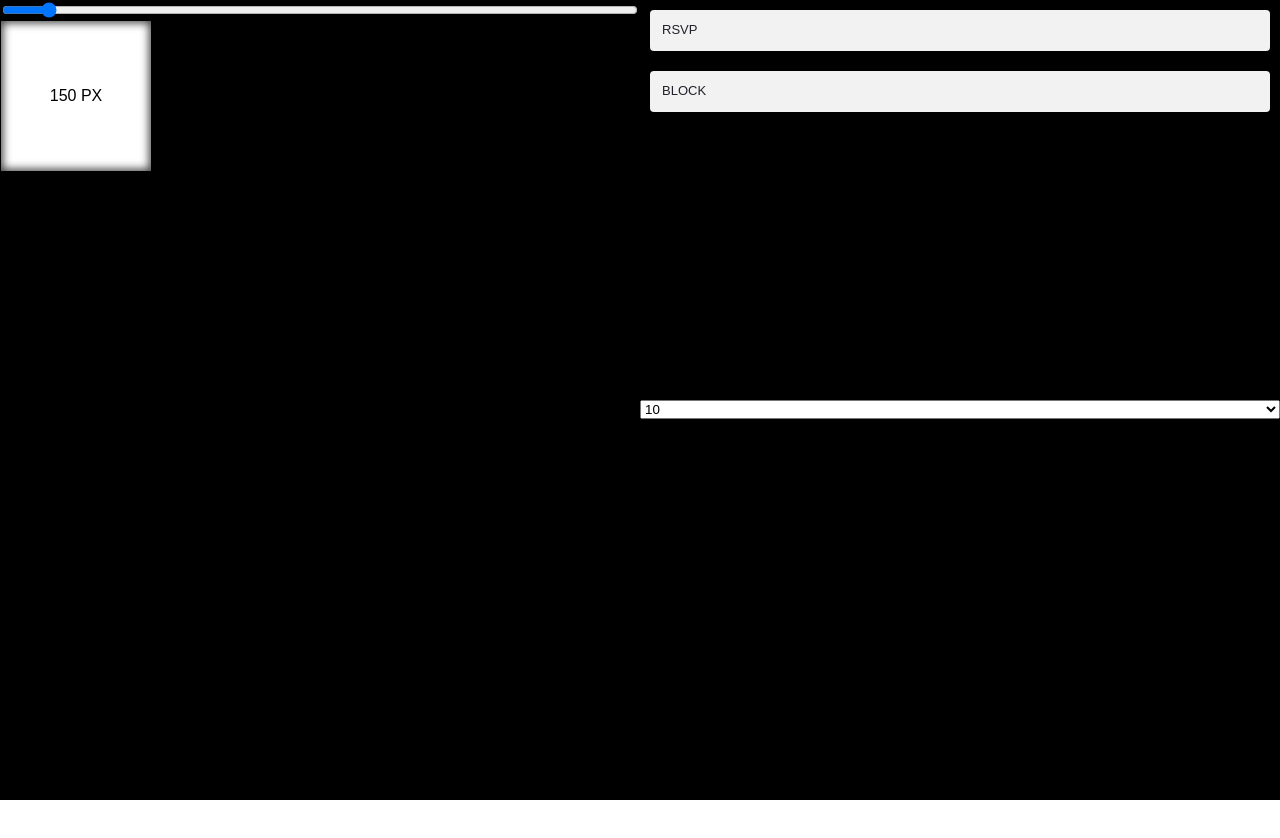
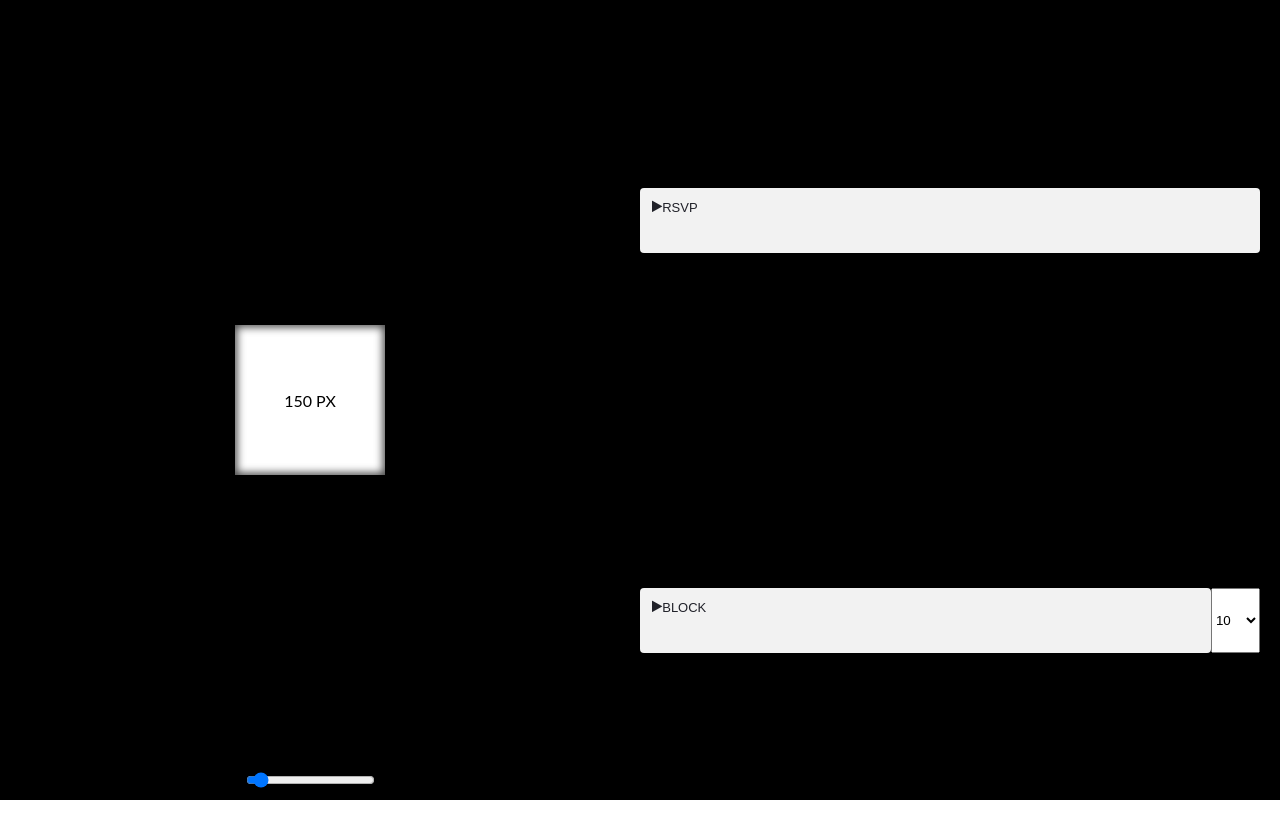
Before and after one commit to adaszyn/rsvp-reader-emulator, a React (Create React App) app: page / in a window 1280 px wide. Before the commit the page ends 800 px from the top, so only its background shows below. Built offline with nearby package versions, Linux system fonts and the light colour scheme.

Commit message:
Styling fixes, Lato font added

```diff
--- a/package.json
+++ b/package.json
@@ -3,6 +3,7 @@
   "version": "0.1.0",
   "private": true,
   "dependencies": {
+    "font-awesome": "^4.7.0",
     "jest-cli": "^20.0.4",
     "pad-left": "^2.1.0",
     "prop-types": "^15.6.0",
--- a/src/components/BlockScreenTest/BlockScreenTest.js
+++ b/src/components/BlockScreenTest/BlockScreenTest.js
@@ -3,8 +3,8 @@ import BlockScreen from "../BlockScreen/BlockScreen";
 import PropTypes from "prop-types";
 import { formatMilisecondsToText } from "../../util/time-util";
 import { countWords } from "../../util/text-util";
-import { roundNumber } from '../../util/number-util'
-import './BlockScreenTest.css'
+import { roundNumber } from "../../util/number-util";
+import "./BlockScreenTest.css";
 
 export default class BlockScreenTest extends Component {
   constructor(props) {
@@ -68,7 +68,7 @@ export default class BlockScreenTest extends Component {
   renderStatistics() {
     const timeInMinutes = this.measuredTime / (1000 * 60);
     const speed = roundNumber(this.totalWords / timeInMinutes);
-    const time = formatMilisecondsToText(this.measuredTime)
+    const time = formatMilisecondsToText(this.measuredTime);
     return (
       <table className="statistics-table">
         <tbody>
@@ -93,13 +93,17 @@ export default class BlockScreenTest extends Component {
     const shouldRenderStatistics = !this.state.isRunning && this.state.finished;
     return (
       <div className="App">
+        <div className="config-panel left">
           <BlockScreen
             height={height}
             width={width}
             fontSize={fontSize}
             text={this.getCurrentText()}
           />
-        {this.renderProgressButton()}
+        </div>
+        <div className="config-panel right">
+          <div className="config-panel top">{this.renderProgressButton()}</div>
+          <div className="config-panel bottom">
             {this.state.isRunning && (
               <span style={{ color: "white" }}>
                 {" "}
@@ -108,6 +112,8 @@ export default class BlockScreenTest extends Component {
             )}
             <button onClick={onExit}>EXIT</button>
             {shouldRenderStatistics && this.renderStatistics()}
+          </div>
+        </div>
       </div>
     );
   }
--- a/src/components/MainScreen/MainScreen.css
+++ b/src/components/MainScreen/MainScreen.css
@@ -3,19 +3,6 @@
   background-color: black;
   height: 100%;
 }
-.MainScreen .config-panel {
-  display: flex;
-  width: 50%;
-  flex-direction: column;
-  height: 100%;
-}
-
-.MainScreen .config-panel.top, .MainScreen .config-panel.bottom {
-  display: flex;
-  height: 50%;
-  width: 100%;
-}
-
 .screen-size-label {
   text-transform: uppercase;
   text-align: right;
@@ -25,3 +12,21 @@
   justify-content: center;
   align-items: center;
 }
+.range-slider {
+  position: absolute;
+  bottom: 10px;
+}
+.block-button-container {
+  display: flex;
+  width: 100%;
+}
+.block-button-container > * {
+
+}
+.block-button-container > button {
+  width: 100%;
+}
+.sample-select {
+  height: 100%;
+  width: 4em;
+}
--- a/src/components/MainScreen/MainScreen.js
+++ b/src/components/MainScreen/MainScreen.js
@@ -2,6 +2,8 @@ import React, { Component } from "react";
 import App from "../App/App";
 import BlockScreenTest from "../BlockScreenTest/BlockScreenTest";
 import "./MainScreen.css";
+import "font-awesome/css/font-awesome.min.css";
+import "font-awesome/fonts/fontawesome-webfont.ttf";
 
 const VIEW = {
   RSVP_VIEW: 1 << 1,
@@ -24,19 +26,19 @@ incididunt ut labore et dolore magna aliqua.
 Ut enim ad minim veniam, quis`;
 
 const SAMPLE_TEXTS = [
-  'adipiscing elit, sed do eiusmod tempor ',
-  'incididunt ut labore et dolore magna aliqua',
-  'adipiscing elit, sed do eiusmod tempor ',
-  'incididunt ut labore et dolore magna aliqua',
-  'adipiscing elit, sed do eiusmod tempor ',
-  'incididunt ut labore et dolore magna aliqua',
-  'adipiscing elit, sed do eiusmod tempor ',
-  'adipiscing elit, sed do eiusmod tempor ',
-  'incididunt ut labore et dolore magna aliqua',
-  'adipiscing elit, sed do eiusmod tempor ',
-  'incididunt ut labore et dolore magna aliqua.',
-  'Ut enim ad minim veniam, quis'
-]
+  "adipiscing elit, sed do eiusmod tempor ",
+  "incididunt ut labore et dolore magna aliqua",
+  "adipiscing elit, sed do eiusmod tempor ",
+  "incididunt ut labore et dolore magna aliqua",
+  "adipiscing elit, sed do eiusmod tempor ",
+  "incididunt ut labore et dolore magna aliqua",
+  "adipiscing elit, sed do eiusmod tempor ",
+  "adipiscing elit, sed do eiusmod tempor ",
+  "incididunt ut labore et dolore magna aliqua",
+  "adipiscing elit, sed do eiusmod tempor ",
+  "incididunt ut labore et dolore magna aliqua.",
+  "Ut enim ad minim veniam, quis"
+];
 const INITIAL_SLIDER_VALUE = 150;
 
 export default class MainScreen extends Component {
@@ -76,48 +78,59 @@ export default class MainScreen extends Component {
       height: `${this.state.sliderValue}px`
     };
   }
-  onSampleSizeChange({target: {value}}) {
+  onSampleSizeChange({ target: { value } }) {
     this.setState({
       sampleSize: Number(value)
-    })
+    });
   }
   renderMenuView() {
     return (
       <div className="MainScreen">
         <div className="config-panel left">
+          <div style={this.getScreenSize()} className="screen preview">
+            <p className="screen-size-label">{this.state.sliderValue} px</p>
+          </div>
           <input
+            className="range-slider"
             type="range"
             defaultValue={INITIAL_SLIDER_VALUE}
             min={140}
             max={300}
             onChange={this.onRangeChange.bind(this)}
           />
-          <div style={this.getScreenSize()} className="screen preview">
-            <p className="screen-size-label">{this.state.sliderValue} px</p>
-          </div>
         </div>
         <div className="config-panel right">
           <div className="config-panel top">
             <button
+              style={{width: "100%"}}
               className="button -regular center"
               onClick={this.onRsvpButtonClick.bind(this)}
             >
+              <i class="fa fa-play" aria-hidden="true" />
               RSVP
             </button>
+          </div>
+
+          <div className="config-panel bottom">
+            <div className="block-button-container">
               <button
                 className="button -regular center"
                 onClick={this.onBlockButtonClick.bind(this)}
               >
+                <i class="fa fa-play" aria-hidden="true" />
                 BLOCK
               </button>
-          </div>
-          <div className="config-panel bottom">
-            <select defaultValue={10} onChange={this.onSampleSizeChange.bind(this)}>
+              <select
+                defaultValue={10}
+                className="sample-select"
+                onChange={this.onSampleSizeChange.bind(this)}
+              >
                 <option>10</option>
                 <option>20</option>
                 <option>30</option>
                 <option>40</option>
               </select>
+            </div>
           </div>
         </div>
       </div>
--- a/src/index.css
+++ b/src/index.css
@@ -5,7 +5,7 @@ body, html, #root {
 body {
   margin: 0;
   padding: 0;
-  font-family: sans-serif;
+  font-family: 'Lato', sans-serif;
 }
 
 @font-face {
@@ -18,15 +18,33 @@ body {
   src: url("cmunbtl.ttf");
 }
 
+.config-panel {
+  display: flex;
+  width: 50%;
+  flex-direction: column;
+  height: 100%;
+  justify-content: center;
+  align-items: center;
+}
+.config-panel.right {
+  padding: 20px !important;
+}
 
+.config-panel .top, .config-panel .bottom {
+  display: flex;
+  height: 50%;
+  width: 100%;
+}
+
+/* BUTTONS */
 .button {
   display: -webkit-box;
   display: -ms-flexbox;
   display: flex;
   overflow: hidden;
-  margin: 10px;
   padding: 12px 12px;
   cursor: pointer;
+  height: 5em;
   -webkit-user-select: none;
      -moz-user-select: none;
       -ms-user-select: none;
--- a/src/index.js
+++ b/src/index.js
@@ -1,5 +1,6 @@
 import React from 'react';
 import ReactDOM from 'react-dom';
+import './Lato-Light.ttf'
 import './index.css';
 import MainScreen from './components/MainScreen/MainScreen';
 import registerServiceWorker from './registerServiceWorker';
```
Also changed, not shown: src/Lato-Light.ttf (added), 1 other file (tests, documents, lock files or other folders). Lines whose indentation alone changed are shown as unchanged.
